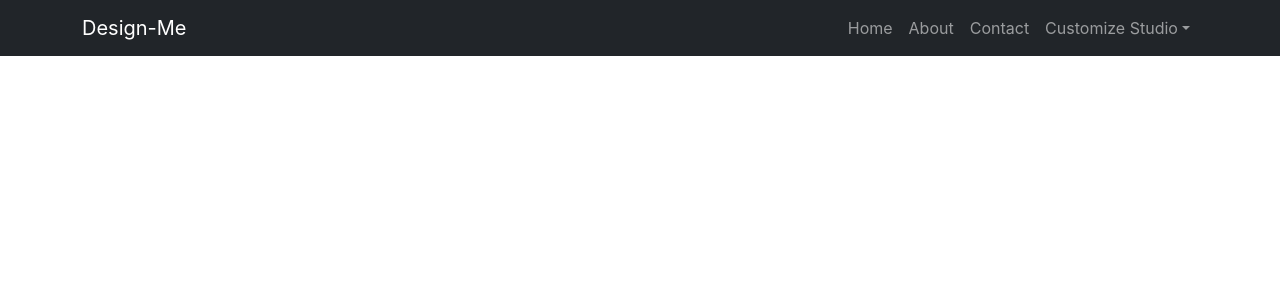
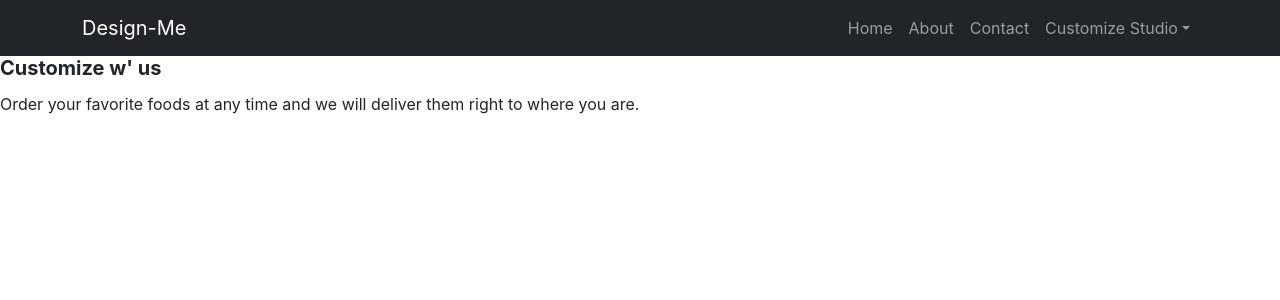
Before and after one commit to karinastha/customize-print, a React (Create React App) app: page / in a window 1280 px wide. Shown: the top 300 px of the page. Built offline with nearby package versions, Linux system fonts and the light colour scheme.

Commit message:
Main section

```diff
--- a/src/App.js
+++ b/src/App.js
@@ -1,9 +1,12 @@
 // import './App.css';
 import Header from "./components/Header/Header";
+import Home from "./components/Home/Home";
+
 function App() {
   return (
     <div className="App">
       <Header />
+      <Home />
     </div>
   );
 }
--- /dev/null
+++ b/src/components/Home/Home.css
@@ -0,0 +1,37 @@
+/* .home {
+    display: flex;
+    justify-content: center;
+    margin-left: auto;
+    margin-right: auto;
+    max-width: 1500px;
+    width: 100%;
+}
+
+.home__image {
+    width: 100%;
+    height: 400px;
+    z-index: -1;
+    margin-bottom: -50px;
+    mask-image: linear-gradient(to bottom, rgba(0, 0, 0, 1), rgba(0, 0, 0, 0));
+}
+
+.home__row {
+    display: flex;
+    z-index: 0.5;
+    margin-left: 5px;
+    margin-right: 5px;
+} */
+
+.home__container {
+    row-gap: 3rem;
+}
+
+.home__title {
+    font-size: 1.25rem;
+    font-weight: 700;
+    margin-bottom: 0.75rem;
+}
+
+.home__description {
+    margin-bottom: 2rem;
+}
--- /dev/null
+++ b/src/components/Home/Home.js
@@ -0,0 +1,27 @@
+import React from "react";
+import "./Home.css";
+
+
+function Home() {
+    return (
+        // <div className="home">
+        //     <div className="home__container">
+        //         {/* <div className="home__image"> Customize w' me </div> */}
+        //         <img src="https://t3.ftcdn.net/jpg/03/22/71/16/360_F_322711637_RhYLKPlbn5aj8kTnmOC4ULzsr0XcQSbh.jpg" alt="Img not found" className="home__image" />
+        //     </div>
+        // </div>
+        <div className="home">
+            <section className="home section">
+
+
+
+                <div className="home__data">
+                    <h1 className="home__title"> Customize w' us</h1>
+                    <p className="home__description">Order your favorite foods at any time and we will deliver them right to where you are.</p>
+                </div>
+
+            </section>
+        </div>
+    )
+}
+export default Home;
```
Also changed, not shown: src/Images/front1.jpg (added), src/Images/front2.jpg (added), src/components/Custom/Tshirt.js (added), src/components/Product.js (added).
